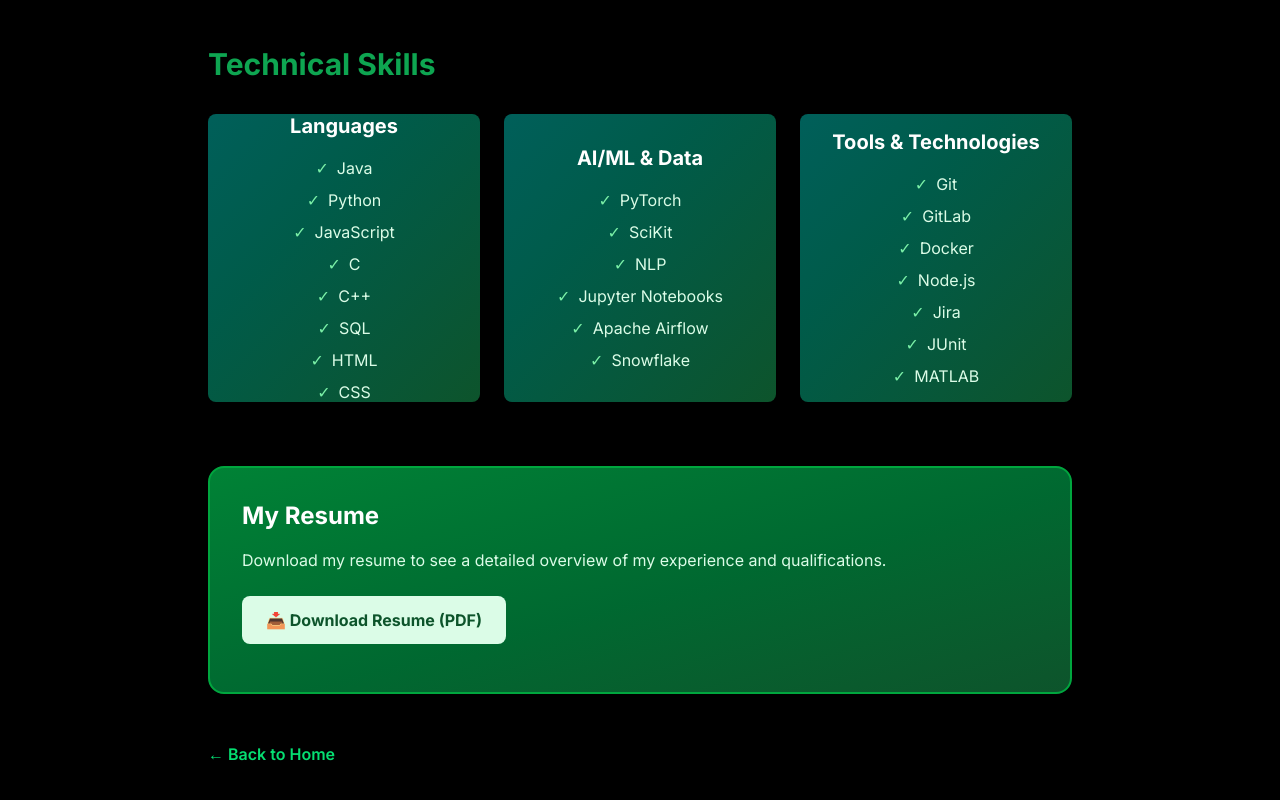
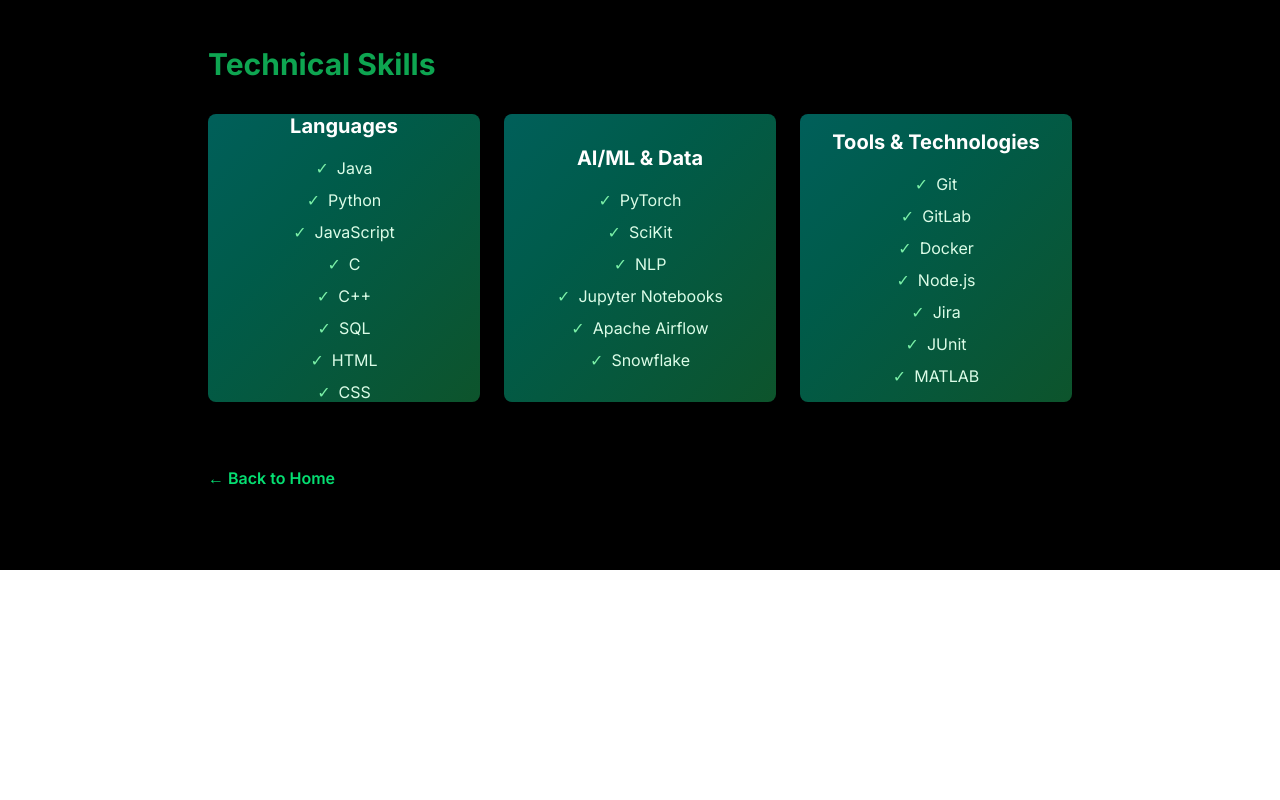
Before and after one commit to kayceegarciia/website, a Next.js app: page /projects in a window 1280 px wide. Shown: the part 950-1750 px from the top of the page. After the commit the page ends 1520 px from the top, so only its background shows below. Built offline with nearby package versions, Linux system fonts and the light colour scheme.

Commit message:
removed all resume link

```diff
--- a/src/app/projects/page.tsx
+++ b/src/app/projects/page.tsx
@@ -73,26 +73,6 @@
             </div>
           </section>
 
-          {/* Resume Section */}
-          <section className="mb-12">
-            <div className="bg-gradient-to-br from-green-700 to-green-900 rounded-2xl shadow-lg p-8 border-2 border-green-600">
-              <h2 className="text-2xl font-bold text-white mb-4">My Resume</h2>
-              <p className="text-green-100 mb-6">
-                Download my resume to see a detailed overview of my experience and qualifications.
-              </p>
-              <a
-                href="/resume/Kaycee_Garcia_Resume.pdf"
-                download
-                className="inline-block bg-green-100 text-green-900 font-bold py-3 px-6 rounded-lg hover:bg-white transition"
-              >
-                📥 Download Resume (PDF)
-              </a>
-              <p className="text-green-200 text-sm mt-4">
-
-              </p>
-            </div>
-          </section>
-
           <div className="mt-12">
             <Link href="/" className="text-green-400 hover:text-green-300 font-semibold">
               ← Back to Home
```
